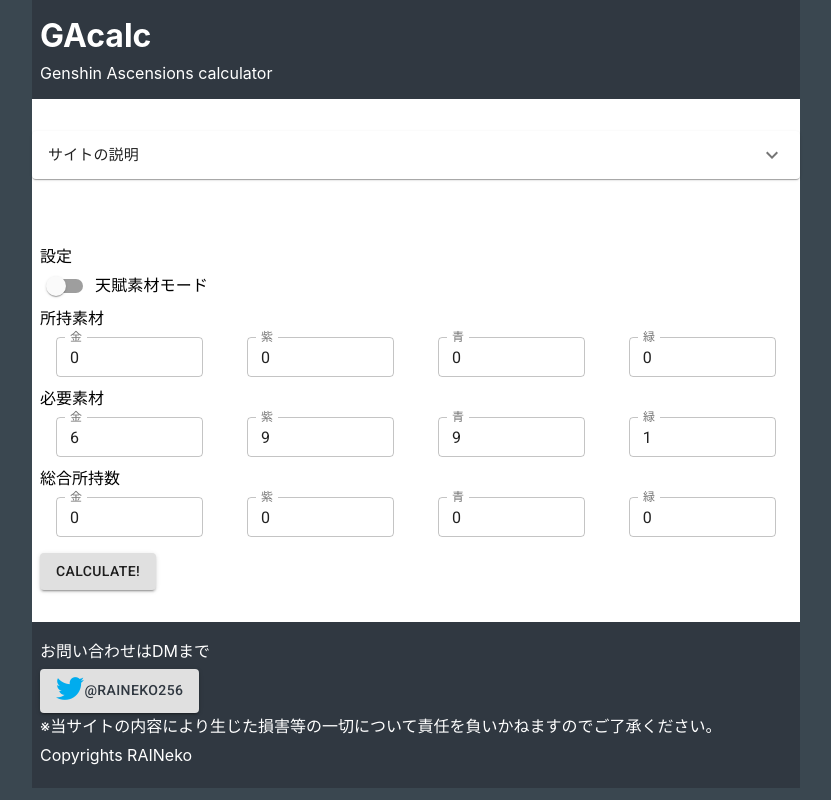
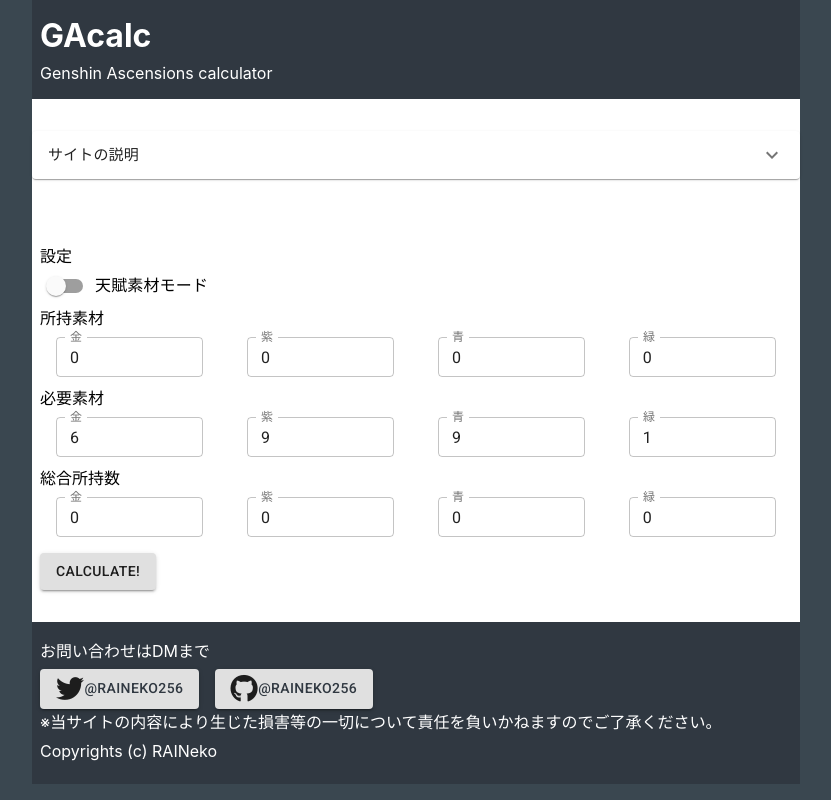
Before and after one commit to RAINeko256/gacalc, a React (Create React App) app: page / in a window 1280 px wide. Shown: the whole page, without its empty margins (224-1055 px from the left). Built offline with nearby package versions, Linux system fonts and the light colour scheme.

Commit message:
fix:footerの改善
GitHubのリンクの追加
copyrightsの(c)を追加
ダサい下線の削除

```diff
--- a/src/js/components/block/footer.js
+++ b/src/js/components/block/footer.js
@@ -7,16 +7,26 @@
       <div className="footer">
         <div>
           <p>お問い合わせはDMまで</p>
+          <div className="f_item_box">
             <div className="f_item">
               <a href="https://twitter.com/RAINEKO256">
                 <Button variant="contained">
-              <i class="fab fa-twitter fa-2x twitter"></i>
+                  <i class="fab fa-twitter fa-2x"></i>
                   <p>@RAINeko256</p>
                 </Button>
               </a>
             </div>
+            <div className="f_item">
+              <a href="https://github.com/RAINeko256/gacalc">
+                <Button variant="contained">
+                  <i class="fab fa-github fa-2x"></i>
+                  <p>@RAINeko256</p>
+                </Button>
+              </a>
+            </div>
+          </div>
           <p>※当サイトの内容により生じた損害等の一切について責任を負いかねますのでご了承ください。</p>
-        <p>Copyrights RAINeko</p>
+          <p>Copyrights (c) RAINeko</p>
         </div>
       </div>
     );
--- a/src/style/block/Footer.css
+++ b/src/style/block/Footer.css
@@ -17,17 +17,20 @@
 
     color: white;
   }
+  .f_item_box{
+    display: flex;
+  }
   .f_item {
-    width: 100%;
+    margin-right: 2%;
     display: flex;
     flex-wrap: nowrap;
   }
 
-  .footer Button p{
+  .f_item Button p{
     color: #303841;
   }
 
-  .f_time a {
+  :any-link{
     text-decoration: none;
   }
   .f_item a div {
@@ -35,8 +38,3 @@
     flex-wrap: nowrap;
     vertical-align: middle;
   }
-  .f_item .twitter {
-    margin: auto 0;
-    height: 32px;
-    color: #00acee;
-  }
```
Lines whose indentation alone changed are shown as unchanged.
